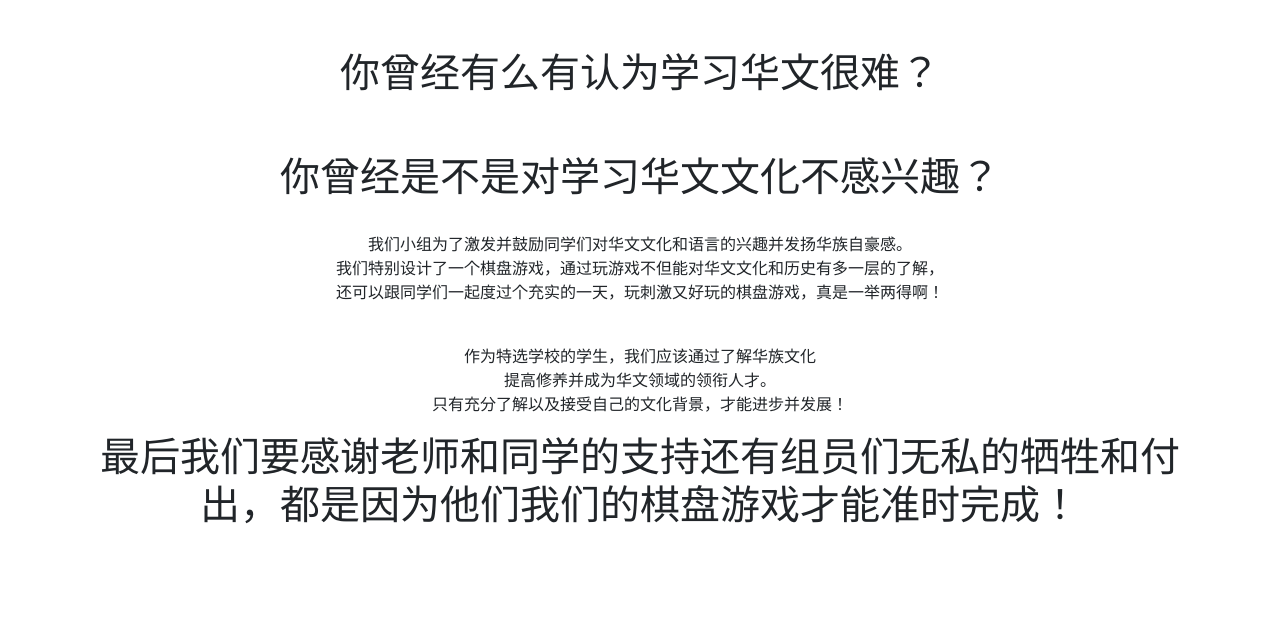
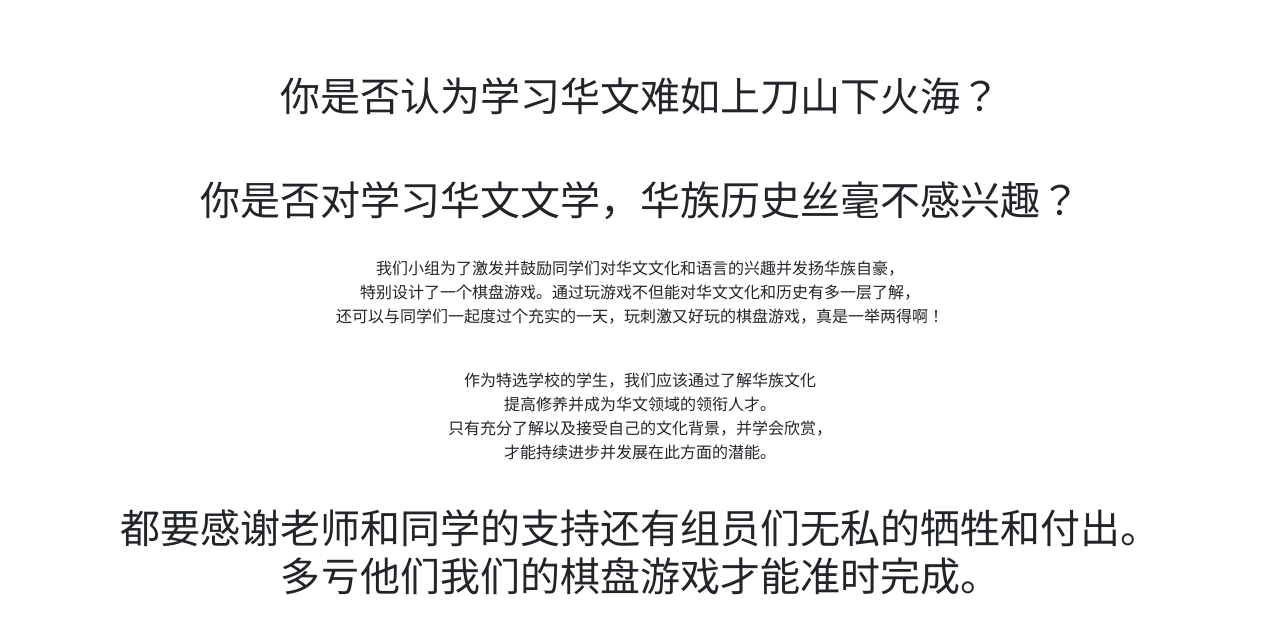
Before and after one commit to JIN-ZIJIE/website, a Flask app: page /about in a window 1280 px wide. Shown: the part 56-690 px from the top of the page. Run offline with Flask 2, Linux system fonts and the light colour scheme; some libraries are stand-ins or nearby versions.

Commit message:
minor changes

```diff
--- a/templates/about.html
+++ b/templates/about.html
@@ -4,15 +4,17 @@
 
 	<center>
 	</br>
-	<h1>你曾经有么有认为学习华文很难？</strong</h1>
+	</br>
+	<h1>你是否认为学习华文难如上刀山下火海？</h1>
 	</br>
 	</br>
-	<h1>你曾经是不是对学习华文文化不感兴趣？</strong></h1>
+	<h1>你是否对学习华文文学，华族历史丝毫不感兴趣？</h1>
 	</br>
-	<p>我们小组为了激发并鼓励同学们对华文文化和语言的兴趣并发扬华族自豪感。</br>我们特别设计了一个棋盘游戏，通过玩游戏不但能对华文文化和历史有多一层的了解，</br>还可以跟同学们一起度过个充实的一天，玩刺激又好玩的棋盘游戏，真是一举两得啊！</p>
+	<p>我们小组为了激发并鼓励同学们对华文文化和语言的兴趣并发扬华族自豪，</br>特别设计了一个棋盘游戏。通过玩游戏不但能对华文文化和历史有多一层了解，</br>还可以与同学们一起度过个充实的一天，玩刺激又好玩的棋盘游戏，真是一举两得啊！</p>
 	</br>
-	<p>作为特选学校的学生，我们应该通过了解华族文化<br>提高修养并成为华文领域的领衔人才。<br>只有充分了解以及接受自己的文化背景，才能进步并发展！</p>
-	<h1>最后我们要感谢老师和同学的支持还有组员们无私的牺牲和付出，都是因为他们我们的棋盘游戏才能准时完成！</strong></h1>
+	<p>作为特选学校的学生，我们应该通过了解华族文化</br>提高修养并成为华文领域的领衔人才。</br>只有充分了解以及接受自己的文化背景，并学会欣赏，</br>才能持续进步并发展在此方面的潜能。</p>
+	</br>
+	<h1>都要感谢老师和同学的支持还有组员们无私的牺牲和付出。</br>多亏他们我们的棋盘游戏才能准时完成。</h1>
 	</center>
 
 {%endblock%}
```
